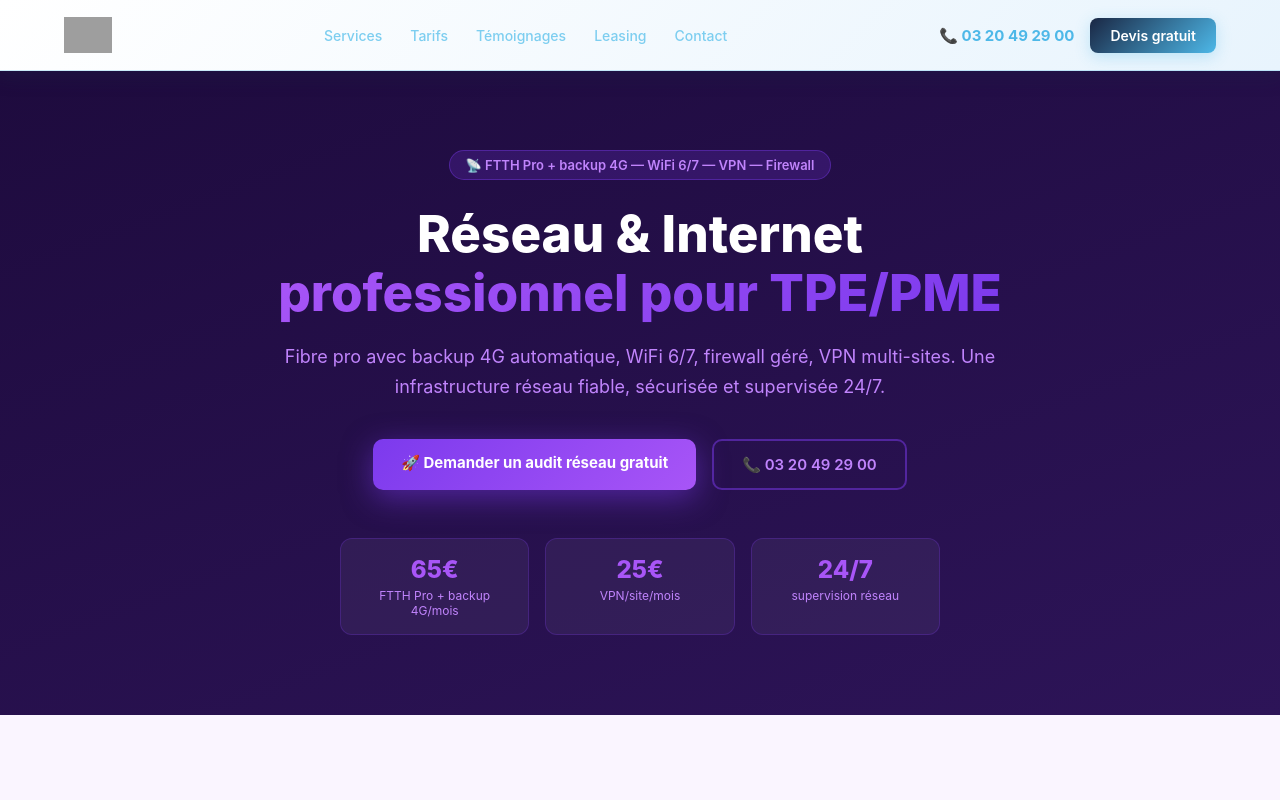
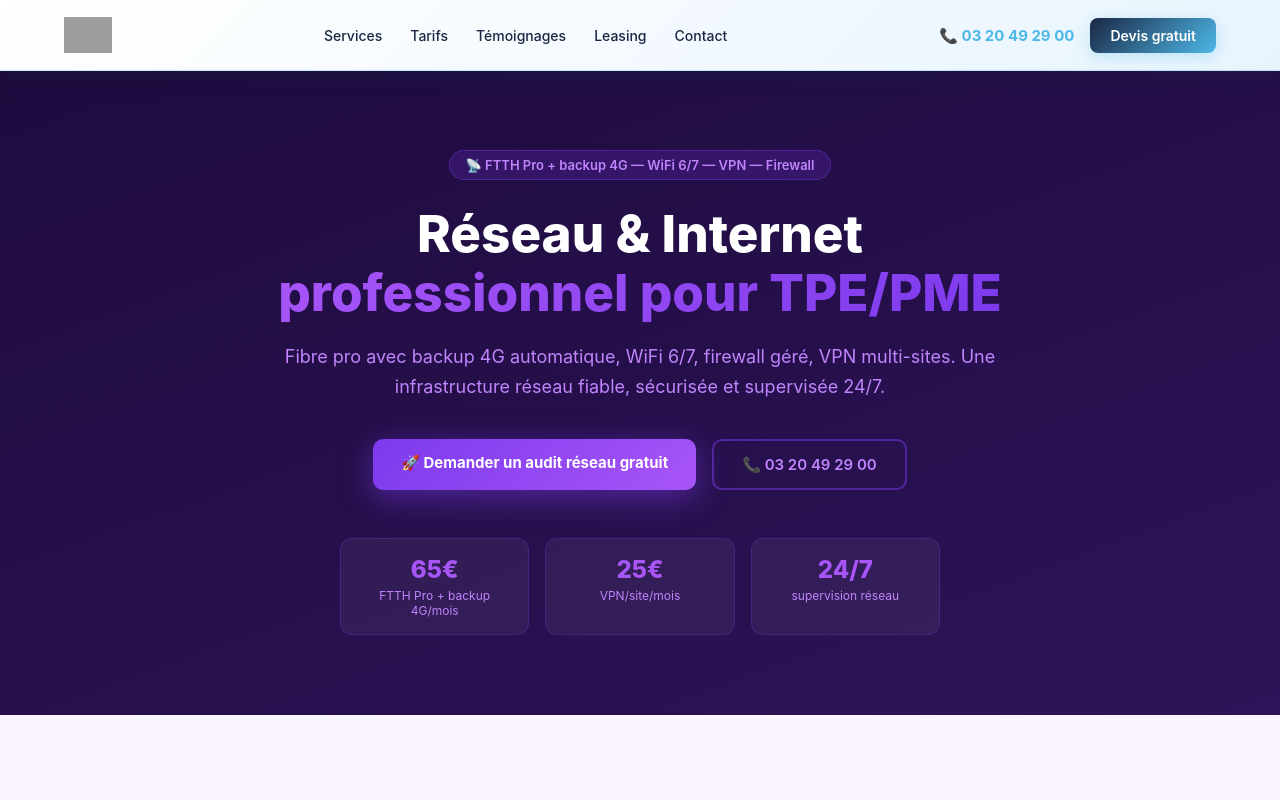
Before and after one commit to 1fonietelecom-ux/1fonie-next, a Next.js app: page /reseau-wifi-professionnel in a window 1280 px wide. Shown: the top 800 px of the page. Built offline with nearby package versions, Linux system fonts and the light colour scheme; grey boxes are pictures that could not be loaded.

Commit message:
Update _app.tsx

```diff
--- a/pages/_app.tsx
+++ b/pages/_app.tsx
@@ -39,7 +39,7 @@ function Header() {
             { label: 'Leasing', href: '/leasing' },
             { label: 'Contact', href: '/#contact' },
           ].map(link => (
-            <Link key={link.href} href={link.href} style={{ color: '#7dcef0', textDecoration: 'none', fontSize: '14px', fontWeight: '500', whiteSpace: 'nowrap' }}>
+            <Link key={link.href} href={link.href} style={{ color: '#1a2744', textDecoration: 'none', fontSize: '14px', fontWeight: '500', whiteSpace: 'nowrap' }}>
               {link.label}
             </Link>
           ))}
```
